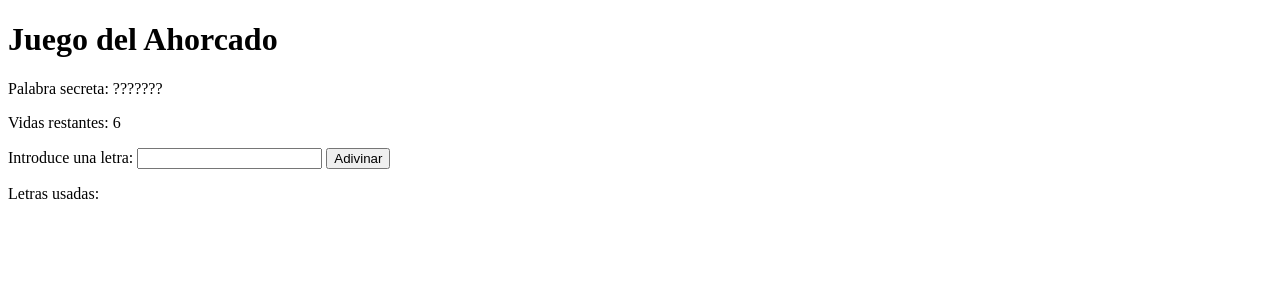
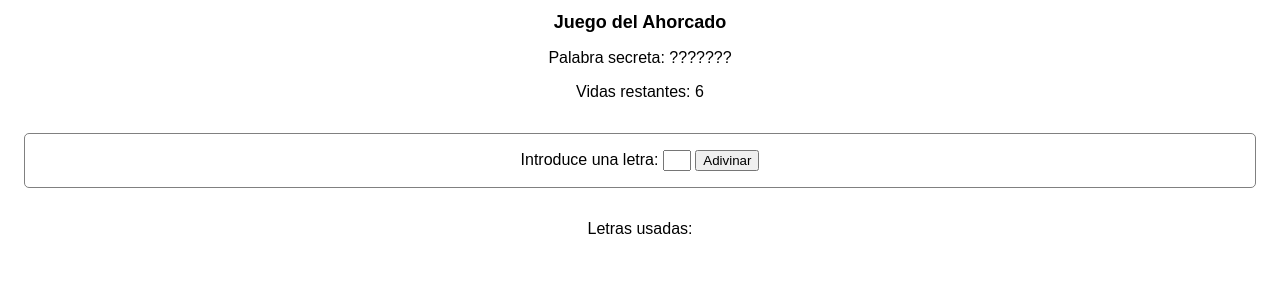
Before and after one commit to JuandaMT/AEV1-Despliegue, a PHP site: page / in a window 1280 px wide. Shown: the top 300 px of the page. Run offline with PHP 8.4, Linux system fonts and the light colour scheme.

Commit message:
💄style: implemented minimalist designs for body, input, h1 and form

```diff
--- a/index.php
+++ b/index.php
@@ -56,6 +56,26 @@ if ($_SESSION['letras_acertadas'] == $_SESSION['palabra']) {
 <head>
     <meta charset="UTF-8">
     <title>Ahorcado</title>
+    <style>
+        body {
+            font-family: Arial, sans-serif;
+            text-align: center;
+        }
+        input[type="text"] {
+            width: 20px;
+            text-align: center;
+        }
+        h1{
+            color: black;
+            font-size: large;
+        }
+        form{
+            margin: 2rem 1rem;
+            border: 1px solid grey;
+            padding: 1rem;
+            border-radius: 5px;
+        }
+    </style>
 </head>
 
 <body>
```
